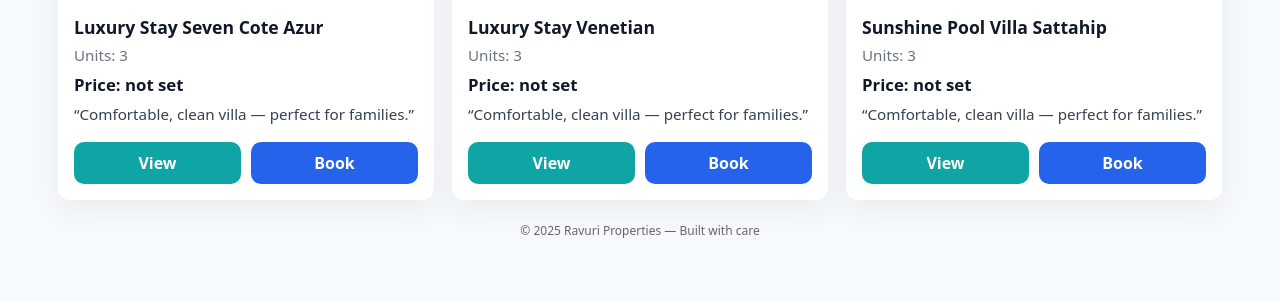
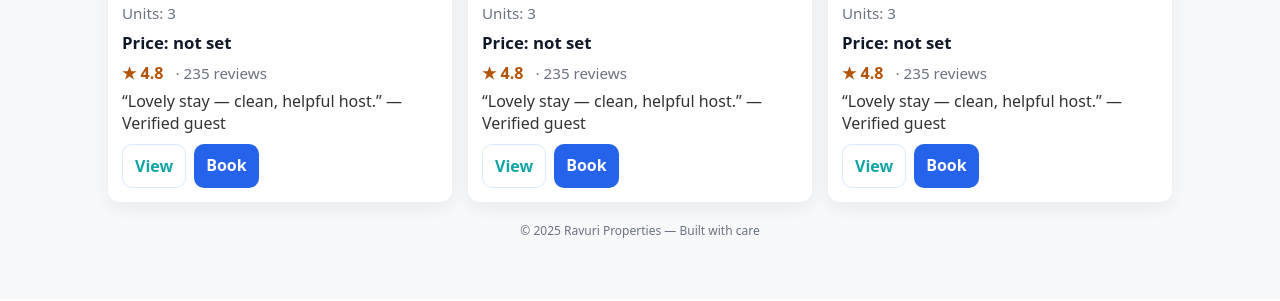
Before and after one commit to ravuri21/ravuricoltd-channelmanager-ui, a Flask app: page /properties in a window 1280 px wide. Shown: the part 1315-1616 px from the top of the page. After the commit the page ends 1553 px from the top, so only its background shows below. Run offline with Flask 3, Linux system fonts and the light colour scheme.

Commit message:
Update properties.html

```diff
--- a/backend/templates/properties.html
+++ b/backend/templates/properties.html
@@ -4,79 +4,110 @@
   <meta charset="utf-8" />
   <title>Properties — {{ t.brand if t else "Ravuri Properties" }}</title>
   <meta name="viewport" content="width=device-width,initial-scale=1" />
+
+  <!-- main css -->
   <link rel="stylesheet" href="/static/style.css" />
+  <!-- optional theme additions — keep this file in backend/static/style-additions.css -->
   <link rel="stylesheet" href="/static/style-additions.css?v=20251021" />
+
+  <!-- Inline fallback styles (high specificity) so small theme tweaks show up immediately -->
   <style>
-    /* Theme A: Modern Luxury */
-    :root{ --brand-red:#e11d48; --brand-dark:#111827; --muted:#6b7280; --card-radius:14px; --accent:#2563eb; --glass: rgba(255,255,255,0.8); }
-    body{background:#f7fafc;margin:0;color:var(--brand-dark);font-family:system-ui,Arial,Helvetica,sans-serif}
-    .site-hero{background:linear-gradient(180deg,#fff,#fbfdff);padding:20px 0;border-bottom:1px solid #eef2f7}
-    .hero-inner{max-width:1200px;margin:0 auto;display:flex;align-items:center;justify-content:space-between;padding:0 16px}
-    .brand{font-weight:900;font-size:1.5rem;display:flex;align-items:center}
-    .brand-red{color:var(--brand-red);margin-right:6px}
-    .brand-dark{color:var(--brand-dark)}
-    .wrap{max-width:1200px;margin:20px auto;padding:18px}
-    .trust-row{display:flex;gap:12px;margin:14px 0;flex-wrap:wrap}
-    .trust-card{background:var(--glass);border-radius:10px;padding:12px;border:1px solid #eef4fb;min-width:180px;box-shadow:0 6px 18px rgba(2,6,23,0.04)}
-    .trust-title{font-weight:700}
-    .grid{display:grid;grid-template-columns:repeat(auto-fit,minmax(320px,1fr));gap:18px;margin-top:14px}
-    .card{background:#fff;border-radius:12px;overflow:hidden;box-shadow:0 10px 30px rgba(2,6,23,0.06);display:flex;flex-direction:column;transition:transform .12s,box-shadow .12s}
-    .card:hover{transform:translateY(-8px);box-shadow:0 22px 50px rgba(2,6,23,0.12)}
-    .media{height:220px;overflow:hidden}
-    .media img{width:100%;height:100%;object-fit:cover;display:block}
-    .pad{padding:16px;display:flex;flex-direction:column;gap:10px;flex:1}
-    .title{font-weight:800;font-size:1.1rem;color:var(--brand-dark)}
-    .meta{color:var(--muted);font-size:0.95rem}
-    .price{font-weight:900;color:var(--brand-dark);font-size:1.05rem}
-    .teaser{color:#374151;font-size:.95rem}
-    .actions{display:flex;gap:10px;margin-top:8px}
-    .btn{flex:1;padding:10px 12px;border-radius:10px;text-decoration:none;color:#fff;font-weight:800;text-align:center}
-    .btn.view{background:#0ea5a4}
-    .btn.book{background:var(--accent)}
-    .page-footer{margin-top:20px;text-align:center;color:var(--muted);font-size:.9rem;padding-bottom:24px}
-    .test-banner{background:#111827;color:#fff;padding:6px 12px;border-radius:999px;font-weight:700;display:inline-block}
-    @media(max-width:720px){.media{height:160px}}
+    :root{ --brand-red:#e11d48; --brand-dark:#111827; --muted:#6b7280; --primary:#2563eb; --teal:#0ea5a4; --card-radius:12px; }
+    body{font-family:system-ui,Arial,Helvetica,sans-serif;background:#f6f8fa;margin:0;color:#222}
+    .site-hero{ background:linear-gradient(180deg,#ffffff,#f9fafb); border-bottom:1px solid #eee; padding:18px 0; }
+    .hero-inner{ max-width:1100px; margin:0 auto; display:flex; justify-content:space-between; align-items:center; padding:0 12px; gap:12px; }
+    .brand { font-weight:900; font-size:1.35rem; line-height:1; display:flex; align-items:center; }
+    .brand-red{ color:var(--brand-red); font-family:"Helvetica Neue",system-ui,Arial,sans-serif; }
+    .brand-dark{ color:var(--brand-dark); margin-left:8px; }
+    .wrap{ max-width:1100px; margin:18px auto; padding:18px; box-sizing:border-box; }
+    .topline{display:flex;justify-content:space-between;align-items:center;gap:12px;margin-bottom:8px}
+    .muted{color:var(--muted)}
+    .stripe-badge{display:inline-block;background:#f8fafc;border-radius:8px;padding:6px 8px;font-size:.82rem;color:#0b5cff;margin-left:8px;border:1px solid #e6eefc}
+    .trust-row{display:flex;gap:10px;margin:12px 0 18px;flex-wrap:wrap}
+    .trust-card{padding:10px;border-radius:8px;background:#fff;border:1px solid #eee;min-width:160px;flex:1;box-shadow:0 6px 18px rgba(2,6,23,0.04)}
+    .trust-title{font-weight:700;margin-bottom:6px}
+    .grid{display:grid;grid-template-columns:repeat(auto-fit,minmax(260px,1fr));gap:16px;margin-top:14px}
+    .card{background:#fff;border-radius:var(--card-radius);overflow:hidden;box-shadow:0 6px 18px rgba(2,6,23,0.06);display:flex;flex-direction:column;transition:transform .12s,box-shadow .12s}
+    .card:hover{transform:translateY(-6px);box-shadow:0 18px 40px rgba(2,6,23,0.08)}
+    .card img{width:100%;height:180px;object-fit:cover;display:block}
+    .pad{padding:14px;display:flex;flex-direction:column;justify-content:space-between;flex:1}
+    .title{font-weight:800;font-size:1.05rem;color:var(--brand-dark);margin-bottom:6px}
+    .meta{color:var(--muted);font-size:.95rem;margin-bottom:8px}
+    .price{font-size:1.05rem;font-weight:800;color:var(--brand-dark);margin-bottom:6px}
+    .teaser{color:#374151;margin-top:8px}
+    .card-actions{display:flex;gap:8px;margin-top:10px}
+    .btn{display:inline-block;padding:10px 12px;border-radius:10px;font-weight:700;text-decoration:none;color:#fff;background:var(--primary);text-align:center}
+    .btn.btn-outline{background:transparent;color:var(--teal);border:1px solid #dbeafe}
+    .btn.btn-primary{background:var(--primary)}
+    .page-footer{text-align:center;color:var(--muted);font-size:.9rem;margin-top:18px;padding-bottom:24px}
+    @media (max-width:720px){ .hero-inner{flex-direction:column;align-items:flex-start;gap:10px} .trust-card{min-width:140px} .card img{height:140px} }
   </style>
 </head>
 <body>
-  <!-- THEME A ACTIVE (copy-paste check) -->
-  <div class="site-hero" role="banner">
+  <!-- brand header -->
+  <div class="site-hero" role="banner" aria-label="Ravuri Properties header">
     <div class="hero-inner">
-      <div class="brand">
+      <div class="brand" aria-hidden="false">
         <span class="brand-red">Ravuri</span><span class="brand-dark">Properties</span>
       </div>
-      <div style="display:flex;gap:12px;align-items:center">
-        <nav style="color:var(--muted)"><a href="/lang/en">English</a> • <a href="/lang/th">ไทย</a></nav>
-        {% if t.publishable_key %}<span class="test-banner">Secure payments</span>{% endif %}
+
+      <div class="muted" style="display:flex;gap:10px;align-items:center;">
+        <a href="/lang/en" id="lang-en">English</a> • <a href="/lang/th" id="lang-th">ไทย</a>
+        {% if t.publishable_key %}
+          <span class="stripe-badge" aria-hidden="false">Secure payments by Stripe</span>
+        {% endif %}
       </div>
     </div>
   </div>
 
   <div class="wrap">
-    <div class="trust-row" aria-hidden="false">
-      <div class="trust-card"><div class="trust-title">🔒 Secure payments</div><div style="color:var(--muted)">Processed by Stripe. Card details never stored here.</div></div>
-      <div class="trust-card"><div class="trust-title">✅ Instant confirmation</div><div style="color:var(--muted)">Bookings block dates immediately — confirmation by email.</div></div>
-      <div class="trust-card"><div class="trust-title">📞 Support</div><div style="color:var(--muted)">Email: {{ t.support_email or '' }}</div></div>
+    <!-- trust / guarantees -->
+    <div class="trust-row" role="region" aria-label="Trust and guarantees">
+      <div class="trust-card">
+        <div class="trust-title">🔒 Secure payments</div>
+        <div>Payments processed with Stripe — card data never stored here.</div>
+      </div>
+      <div class="trust-card">
+        <div class="trust-title">✅ Instant confirmation</div>
+        <div>Bookings block dates immediately and you'll receive a confirmation email.</div>
+      </div>
+      <div class="trust-card">
+        <div class="trust-title">📞 Support</div>
+        <div>Email: {{ t.support_email or '' }} — typical reply within 24 hours.</div>
+      </div>
     </div>
 
+    <!-- properties grid -->
     <div class="grid" role="list">
       {% for slug, info in groups.items() %}
       <article class="card" role="listitem" aria-labelledby="title-{{ loop.index }}">
-        <a href="/prop/{{ slug }}" class="media" aria-hidden="false"><img src="{{ info.image_url }}" alt="{{ info.title }}"></a>
+        <a href="/prop/{{ slug }}" style="text-decoration:none;color:inherit" aria-label="Open {{ info.title }}">
+          <img src="{{ info.image_url }}" alt="{{ info.title }}" loading="lazy">
+        </a>
+
         <div class="pad">
           <div>
             <div id="title-{{ loop.index }}" class="title">{{ info.title }}</div>
+
+            <!-- public page should NOT reveal internal unit ids or slug — show only number of units -->
             <div class="meta">Units: {{ info.unit_ids|length }}</div>
+
             {% if info.price %}
-              <div class="price">฿ {{ '%.0f'|format(info.price) }} <span class="meta">/ night ({{ info.currency or 'THB' }})</span></div>
+              <div class="price">฿ {{ '%.0f'|format(info.price) }} <span class="muted">/ night ({{ info.currency or 'THB' }})</span></div>
             {% else %}
-              <div class="price meta">Price: not set</div>
+              <div class="price muted">Price: not set</div>
             {% endif %}
-            <div class="teaser" style="margin-top:8px">“Comfortable, clean villa — perfect for families.”</div>
+
+            <div class="teaser">
+              <span style="font-weight:700;color:#b45309">★ 4.8</span>
+              <span style="color:#6b7280;margin-left:8px;font-size:.95rem"> · 235 reviews</span>
+              <div style="margin-top:6px;color:#333">“Lovely stay — clean, helpful host.” — Verified guest</div>
+            </div>
           </div>
-          <div class="actions">
-            <a class="btn view" href="/prop/{{ slug }}">View</a>
-            <a class="btn book" href="/prop/{{ slug }}#book">Book</a>
+
+          <div class="card-actions">
+            <a href="/prop/{{ slug }}" class="btn btn-outline" aria-label="View {{ info.title }}">View</a>
+            <a href="/prop/{{ slug }}#book" class="btn btn-primary" aria-label="Book {{ info.title }}">Book</a>
           </div>
         </div>
       </article>
@@ -84,8 +115,25 @@
     </div>
 
     <div class="page-footer">
-      <small class="muted">© {{ t.year or '2025' }} Ravuri Properties — Built with care</small>
+      <small class="muted" id="footer-year">© Ravuri Properties — Built with care</small>
     </div>
   </div>
+
+  <script>
+    // set footer year dynamically (avoids relying on template helper)
+    (function(){
+      const el = document.getElementById('footer-year');
+      if(el){
+        const y = new Date().getFullYear();
+        el.textContent = `© ${y} Ravuri Properties — Built with care`;
+      }
+
+      // language anchors: keep behaviour consistent with room page (client-side immediate toggle)
+      const en = document.getElementById('lang-en');
+      const th = document.getElementById('lang-th');
+      if(en) en.addEventListener('click', function(e){ e.preventDefault(); fetch('/lang/en').catch(()=>{}); location.reload(); });
+      if(th) th.addEventListener('click', function(e){ e.preventDefault(); fetch('/lang/th').catch(()=>{}); location.reload(); });
+    })();
+  </script>
 </body>
 </html>
```
